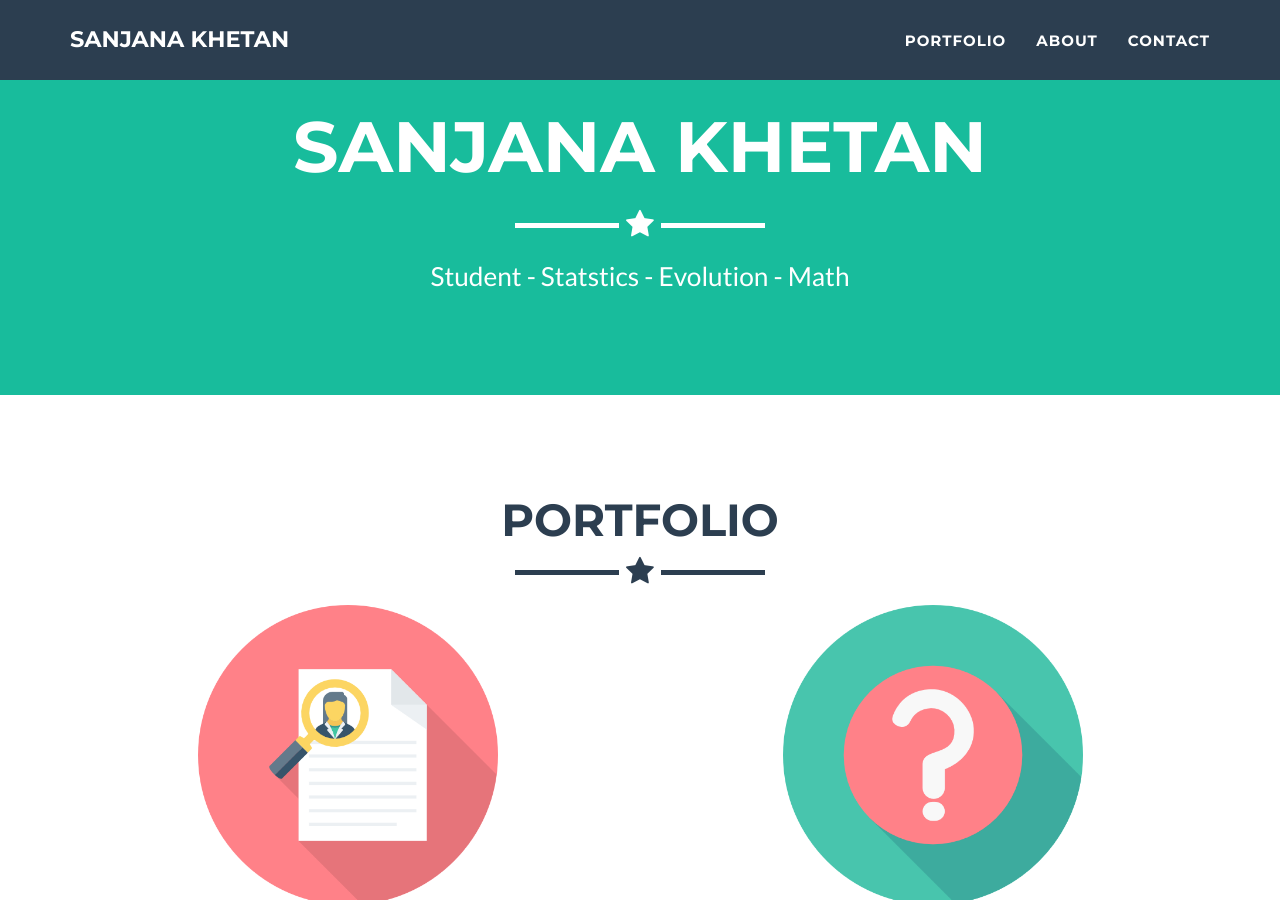
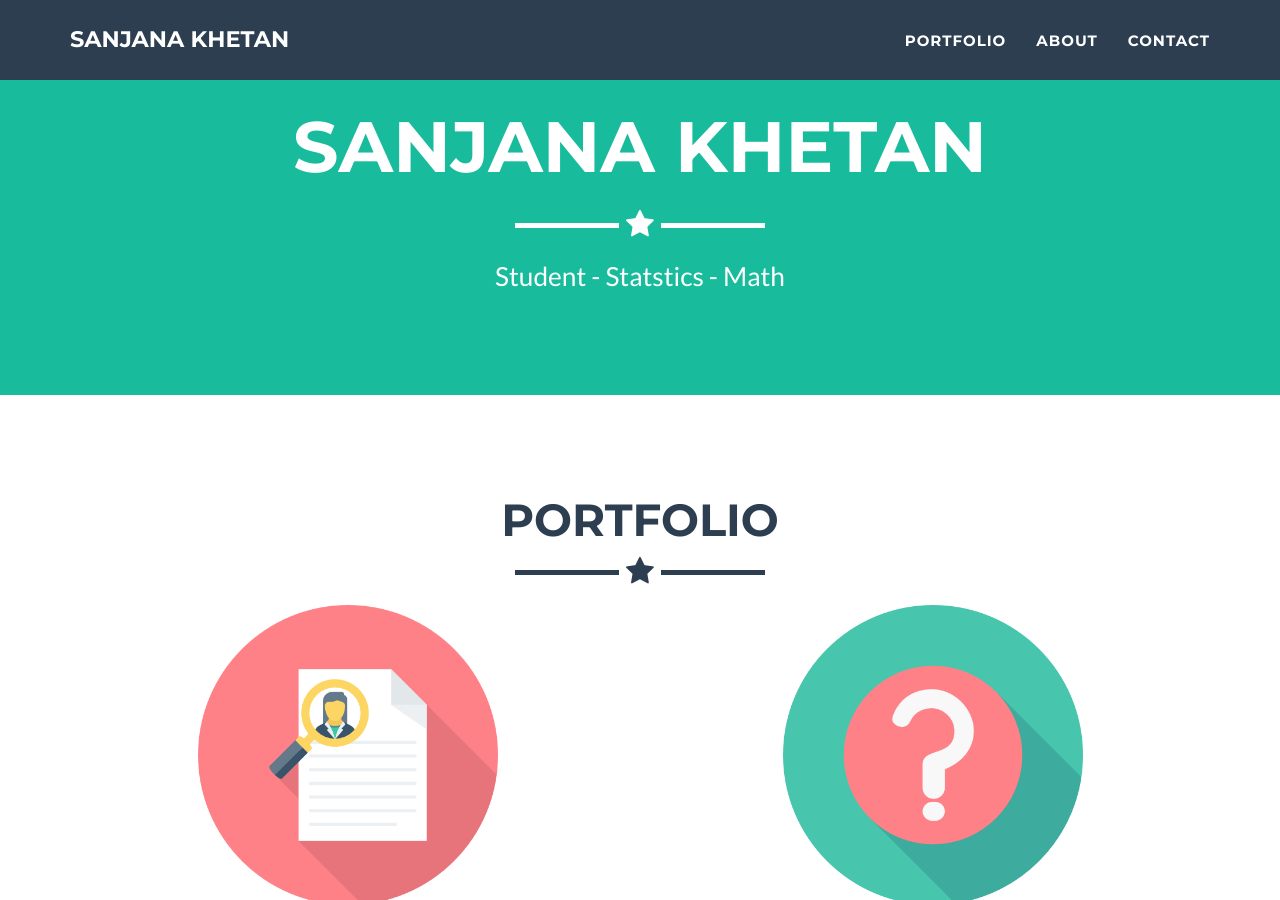
Before and after one commit to badgirlsanju/badgirlsanju.github.io, a Jekyll site: the page built from index.html, in a window 1280 px wide and 900 px high, scrolled down 474 px. Built offline with Jekyll 4.4.1, drawn with Linux system fonts in a browser that asks for light colours.

Commit message:
Update header.html

```diff
--- a/_includes/header.html
+++ b/_includes/header.html
@@ -7,7 +7,7 @@
                     <div class="intro-text">
                         <span class="name">Sanjana Khetan</span>
                         <hr class="star-light">
-                        <span class="skills">Student - Statstics - Evolution - Math </span>
+                        <span class="skills">Student - Statstics - Math </span>
                     </div>
                 </div>
             </div>
```
